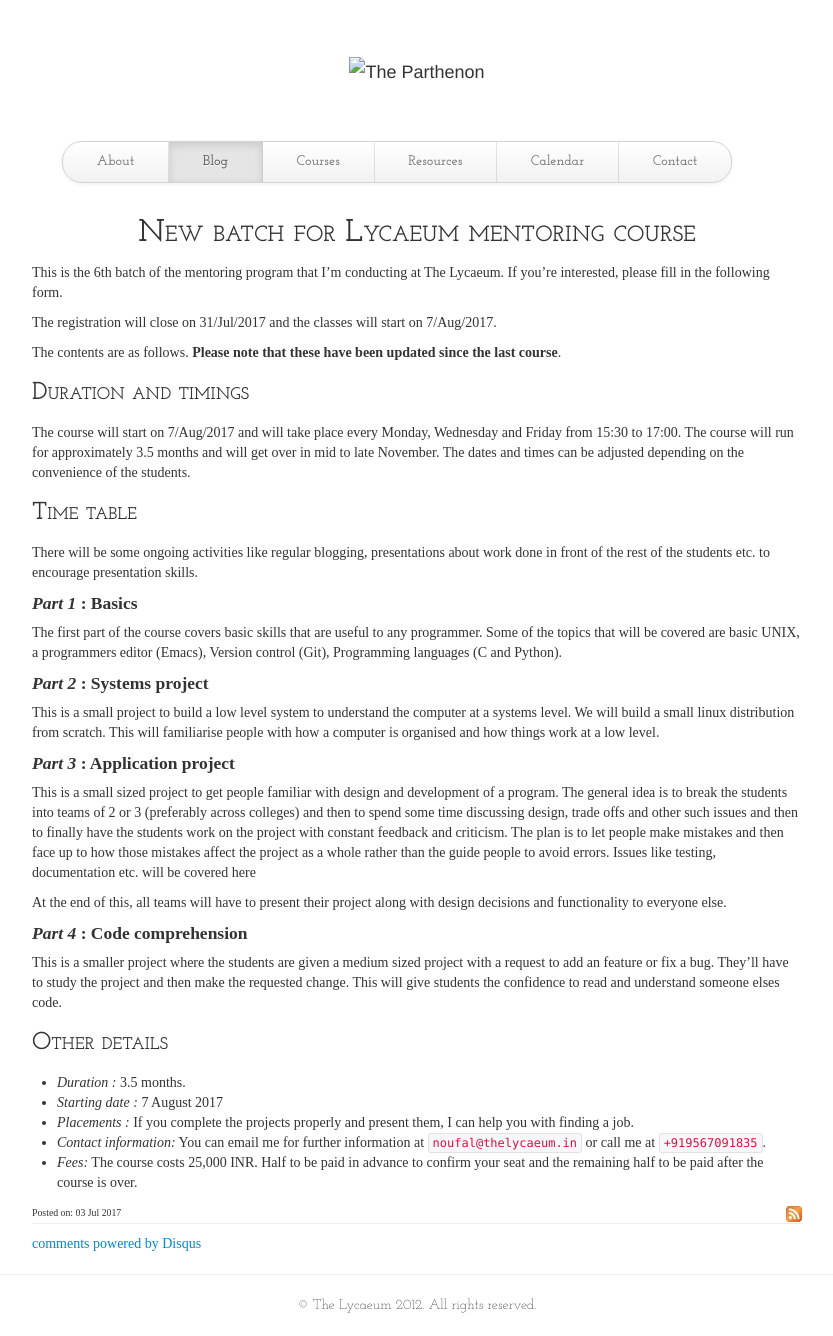
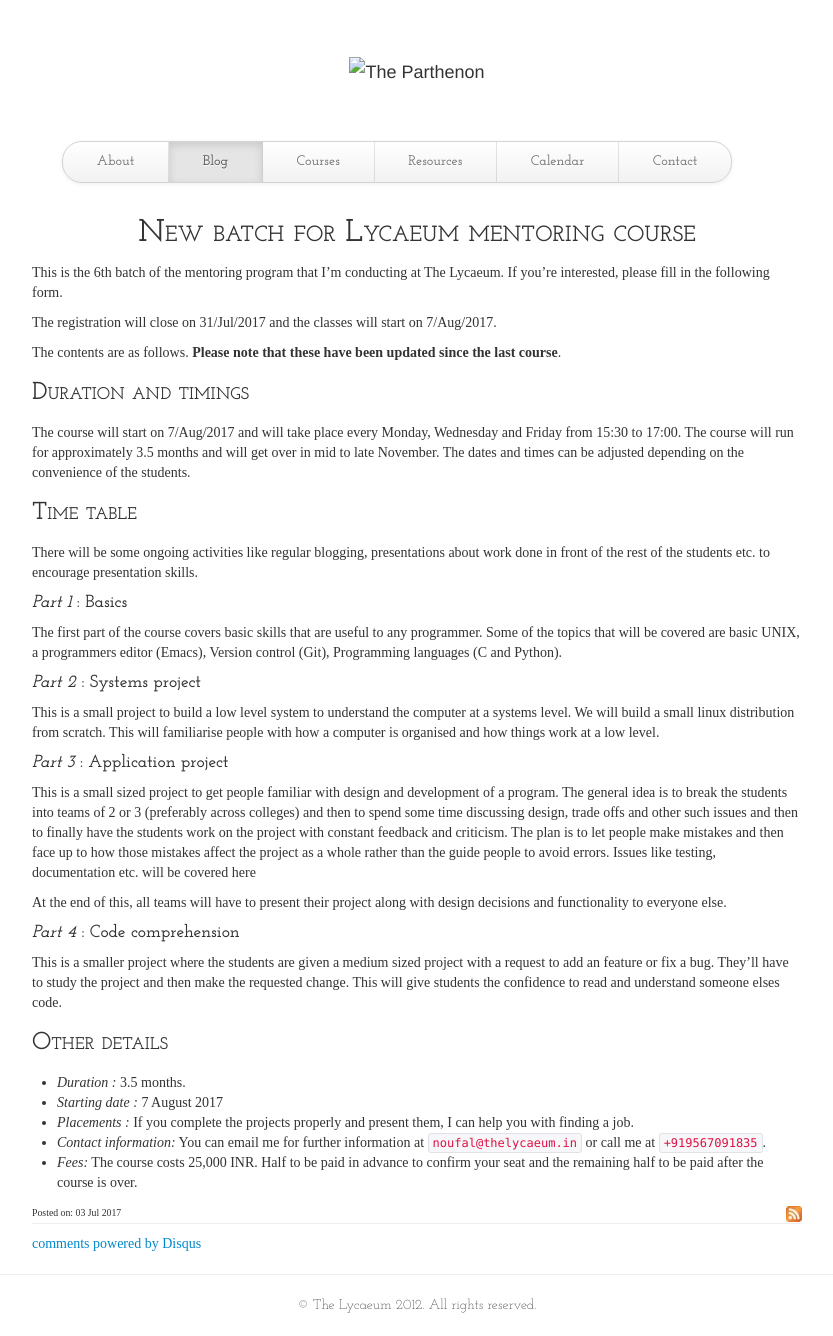
Before and after one commit to hamon-in/lycaeum.in, a Jekyll site: the page built from _posts/2017-07-03-new_batch_for_lycaeum_mentoring_course.markdown, in a window 1280 px wide. Shown: the whole page, without its empty margins (223-1056 px from the left). Built offline with Jekyll 4.4.1, drawn with Linux system fonts in a browser that asks for light colours; nearby versions of some CDN libraries; some web fonts are replaced; comment, search, counter and statistics services are not loaded.

Commit message:
Updates CSS

```diff
--- a/css/main.css
+++ b/css/main.css
@@ -88,6 +88,11 @@ h3 {
 
  }
 
+h4 {
+     text-align: left;
+     font-family: 'Josefin Slab', serif;
+ }
+
 
 blockquote {
              font-size: 0.8em;
```
